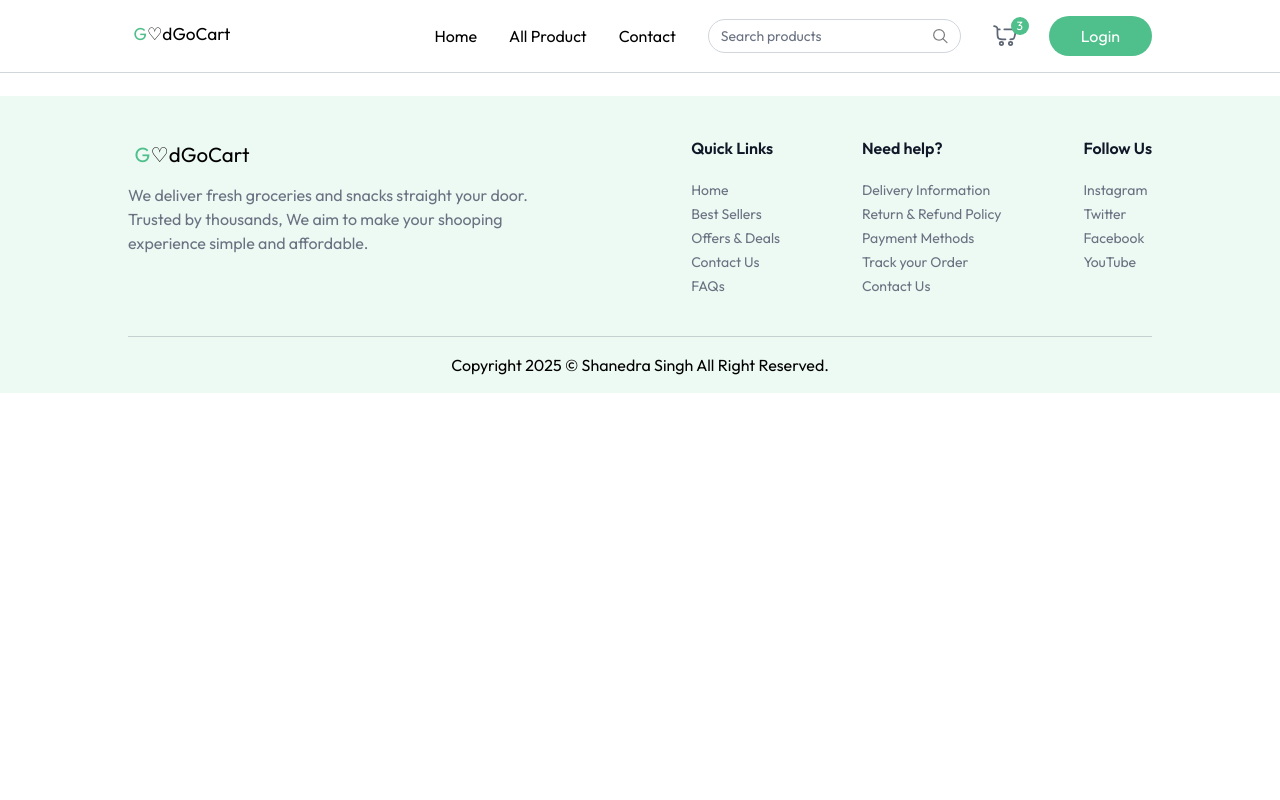
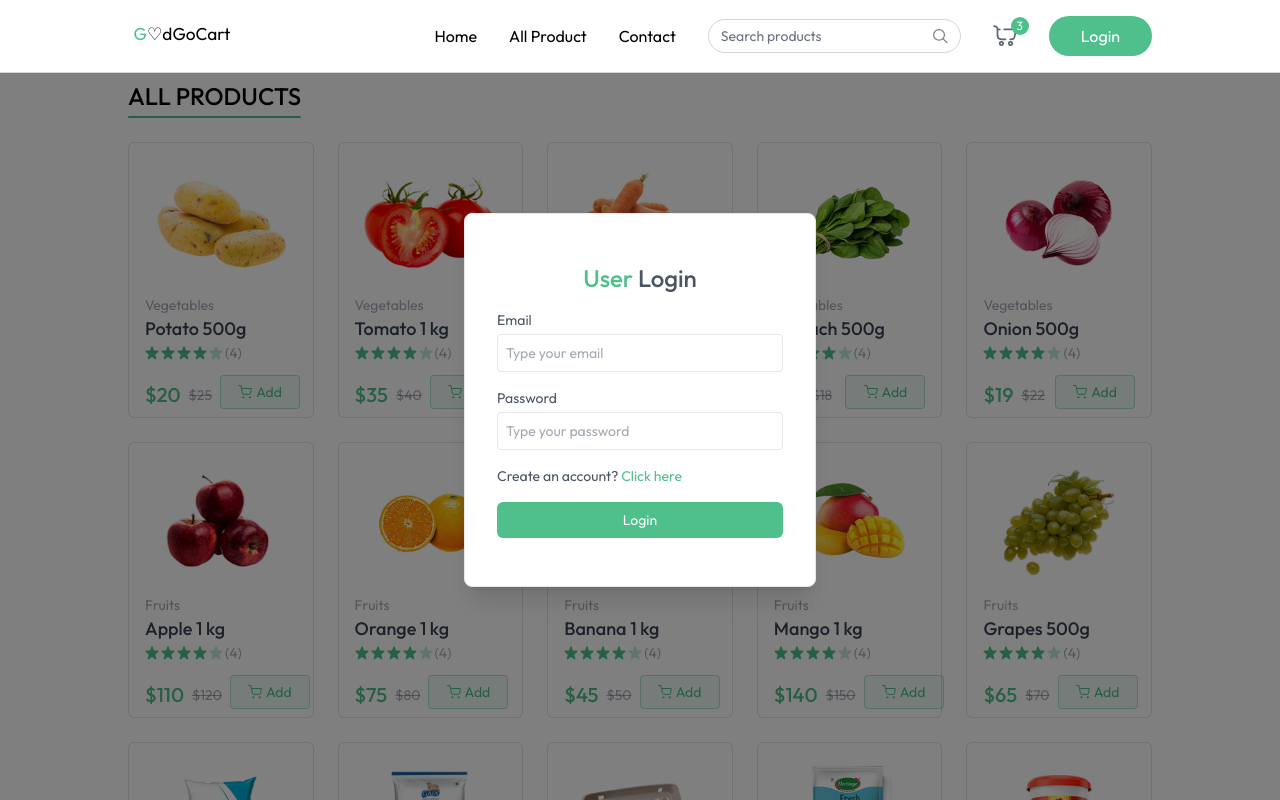
Before and after one commit to shanedrasingh05/gudgocart, a React (Vite) app in the folder client/: page /products in a window 1280 px wide. Both pictures are taken after a click on the button "Login". Shown: the top 800 px of the page. Built offline with nearby package versions, Linux system fonts and the light colour scheme.

Commit message:
add file

```diff
--- a/client/package.json
+++ b/client/package.json
@@ -15,6 +15,7 @@
     "react-dom": "^19.0.0",
     "react-hot-toast": "^2.5.2",
     "react-router-dom": "^7.4.1",
+    "react-toastify": "^11.0.5",
     "tailwindcss": "^4.1.2"
   },
   "devDependencies": {
--- a/client/src/App.jsx
+++ b/client/src/App.jsx
@@ -4,27 +4,36 @@ import { Route, Routes, useLocation } from "react-router-dom";
 import Home from './pages/Home';
 import Footer from "./components/Footer";
 import {Toaster} from 'react-hot-toast';
-
+import { useAppContext } from './context/AppContext';
+import Login from './components/Login';
+import AllProduct from './pages/AllProduct';
+import { ToastContainer } from "react-toastify";
+import "react-toastify/dist/ReactToastify.css";
 const App = () => {
 
   const isSellerPath = useLocation().pathname.includes("seller");
+  const { showUserLogin } = useAppContext();
 
   return (
     <div>
       {isSellerPath ? null : <Navbar />}
-      <Toaster />
 
+      {showUserLogin ? <Login /> : null}
 
+      <ToastContainer position="bottom-right" autoClose={3000} />
+      {/* <Toaster /> */}
 
       <div
-        className={`${isSellerPath ? "" : "px-6 md:px-16 lg:px-24 xl:px-32 mt-20"}`}
+        className={`${
+          isSellerPath ? "" : "px-6 md:px-16 lg:px-24 xl:px-32 mt-20"
+        }`}
       >
         <Routes>
           <Route exact path="/" element={<Home />} />
+          <Route exact path="/products" element={<AllProduct />} />
         </Routes>
       </div>
       {!isSellerPath && <Footer />}
-
     </div>
   );
 }
--- /dev/null
+++ b/client/src/components/Login.jsx
@@ -0,0 +1,101 @@
+import React from "react";
+import { useAppContext } from "../context/AppContext";
+
+const Login = () => {
+  const { setShowUserLogin, setUser } = useAppContext();
+
+  const [state, setState] = React.useState("login");
+  const [name, setName] = React.useState("");
+  const [email, setEmail] = React.useState("");
+  const [password, setPassword] = React.useState("");
+
+  const onSubmitHandler = async (event) => {
+    event.preventDefault();
+
+    setUser({
+      email: "test@shanedra.dev",
+      name: "Shanedra Singh",
+    });
+    setShowUserLogin(false);
+  };
+
+
+  return (
+    <div
+      onClick={() => setShowUserLogin(false)}
+      className="fixed top-0 bottom-0 left-0 right-0 z-30 flex items-center justify-center text-sm text-gray-600 bg-black/50"
+    >
+      <form
+        onSubmit={onSubmitHandler}
+        onClick={(e) => e.stopPropagation()}
+        className="flex flex-col gap-4 items-start p-8 py-12 w-80 sm:w-[352px] rounded-lg shadow-xl border border-gray-200 bg-white"
+      >
+        <p className="text-2xl font-medium m-auto">
+          <span className="text-primary">User</span>{" "}
+          {state === "login" ? "Login" : "Sign Up"}
+        </p>
+
+        {state === "register" && (
+          <div className="w-full">
+            <label className="block mb-1">Name</label>
+            <input
+              onChange={(e) => setName(e.target.value)}
+              value={name}
+              placeholder="Type your name"
+              className="border border-gray-200 rounded w-full p-2 outline-primary"
+              type="text"
+              required
+            />
+          </div>
+        )}
+
+        <div className="w-full">
+          <label className="block mb-1">Email</label>
+          <input
+            onChange={(e) => setEmail(e.target.value)}
+            value={email}
+            placeholder="Type your email"
+            className="border border-gray-200 rounded w-full p-2 outline-primary"
+            type="email"
+            required
+          />
+        </div>
+
+        <div className="w-full">
+          <label className="block mb-1">Password</label>
+          <input
+            onChange={(e) => setPassword(e.target.value)}
+            value={password}
+            placeholder="Type your password"
+            className="border border-gray-200 rounded w-full p-2 outline-primary"
+            type="password"
+            required
+          />
+        </div>
+
+        <p className="text-sm">
+          {state === "register"
+            ? "Already have an account?"
+            : "Create an account?"}{" "}
+          <span
+            onClick={() =>
+              setState(state === "register" ? "login" : "register")
+            }
+            className="text-primary cursor-pointer"
+          >
+            Click here
+          </span>
+        </p>
+
+        <button
+          type="submit"
+          className="bg-primary hover:bg-primary-dull transition-all text-white w-full py-2 rounded-md"
+        >
+          {state === "register" ? "Create Account" : "Login"}
+        </button>
+      </form>
+    </div>
+  );
+};
+
+export default Login;
--- a/client/src/components/Navbar.jsx
+++ b/client/src/components/Navbar.jsx
@@ -1,17 +1,25 @@
-import React from "react";
+import React, { useEffect } from "react";
 import { NavLink } from "react-router-dom";
 import { assets } from "../assets/assets";
 import { useAppContext } from "../context/AppContext";
 
 function Navbar() {
   const [open, setOpen] = React.useState(false);
-  const { user, setUser, setShowUserLogin, navigate } = useAppContext();
+  const { user, setUser, setShowUserLogin, navigate, searchQuery, setSearchQuery } = useAppContext();
 
 
   const logout = async ()=>{
     setUser(null);
     navigate('/')
   }
+
+  useEffect(() => {
+    if(searchQuery.length > 0){
+      navigate("/products");
+      // navigate(`/products /${searchQuery}`);
+    }
+
+  },[searchQuery])
 
 
   return (
@@ -53,7 +61,7 @@ function Navbar() {
         <NavLink to="contacts">Contact</NavLink>
 
         <div className="hidden lg:flex items-center text-sm gap-2 border border-gray-300 px-3 rounded-full">
-          <input
+          <input onChange={(e) => setSearchQuery(e.target.value)}
             className="py-1.5 w-full bg-transparent outline-none placeholder-gray-500"
             type="text"
             placeholder="Search products"
@@ -141,7 +149,7 @@ function Navbar() {
             <button
               onClick={() => {
                 setOpen(false);
-                setShowUserLogin(true);
+                setShowUserLogin(false);
               }}
               className="cursor-pointer px-6 py-2 mt-2 bg-primary hover:bg-primary-dull transition text-white rounded-full text-sm"
             >
--- a/client/src/context/AppContext.jsx
+++ b/client/src/context/AppContext.jsx
@@ -1,19 +1,20 @@
 import React, { createContext, useEffect, useContext, useState } from "react";
 import { useNavigate } from "react-router-dom";
 import { dummyProducts } from "../assets/assets";
-import toast from "react-hot-toast";
+import { toast } from "react-toastify";
 
 export const AppContext = createContext();
 
 export const AppContextProvider = ({ children }) => {
   const currency = import.meta.env.VITE_CURRENCY;
+  const navigate = useNavigate();
 
-  const navigate = useNavigate();
   const [user, setUser] = useState(null);
   const [isSeller, setIsSeller] = useState(false);
   const [showUserLogin, setShowUserLogin] = useState(false);
   const [products, setProducts] = useState([]);
   const [cartItems, setCartItems] = useState({});
+  const [searchQuery, setSearchQuery] = useState({});
 
   // Fetch all products
   const fetchProducts = async () => {
@@ -52,7 +53,7 @@ export const AppContextProvider = ({ children }) => {
       }
     }
     setCartItems(cartData);
-    toast.success("Removed from Cart");
+    toast.error("Removed from Cart");
   };
 
   useEffect(() => {
@@ -75,6 +76,8 @@ export const AppContextProvider = ({ children }) => {
     setCartItems,
     updateCartItem,
     removeFromProduct,
+    searchQuery,
+    setSearchQuery,
   };
 
   return <AppContext.Provider value={value}>{children}</AppContext.Provider>;
--- /dev/null
+++ b/client/src/pages/AllProduct.jsx
@@ -0,0 +1,43 @@
+import React, { useEffect, useState } from "react";
+import { useAppContext } from "../context/AppContext";
+import ProductCard from "../components/ProductCard";
+
+function AllProduct() {
+  const { products, searchQuery } = useAppContext();
+  const [filteredProducts, setFilteredProducts] = useState([]);
+
+  useEffect(() => {
+    if (searchQuery.length > 0) {
+      setFilteredProducts(
+        products.filter((product) =>
+          product.name.toLowerCase().includes(searchQuery.toLowerCase())
+        )
+      );
+    } else {
+      setFilteredProducts(products);
+    }
+  }, [products, searchQuery]);
+
+  return (
+    <div className="mt-16 flex flex-col">
+      <div className="flex flex-col items-start w-full">
+
+        <div className="flex flex-col items-start w-fit">
+          <p className="text-2xl font-medium uppercase">All Products</p>
+          <div className="h-0.5 bg-primary rounded-full w-full mt-1"></div>
+        </div>
+
+
+        <div className="grid grid-cols-2 sm:grid-cols-3 md:grid-cols-4 lg:grid-cols-5 gap-3 md:gap-6 mt-6">
+          {filteredProducts
+            .filter((product) => product.inStock)
+            .map((product, index) => (
+              <ProductCard key={index} product={product} />
+            ))}
+        </div>
+      </div>
+    </div>
+  );
+}
+
+export default AllProduct;
```
Also changed, not shown: client/src/components/Footer.jsx (+2 -6 lines), 1 other file (tests, documents, lock files or other folders).
